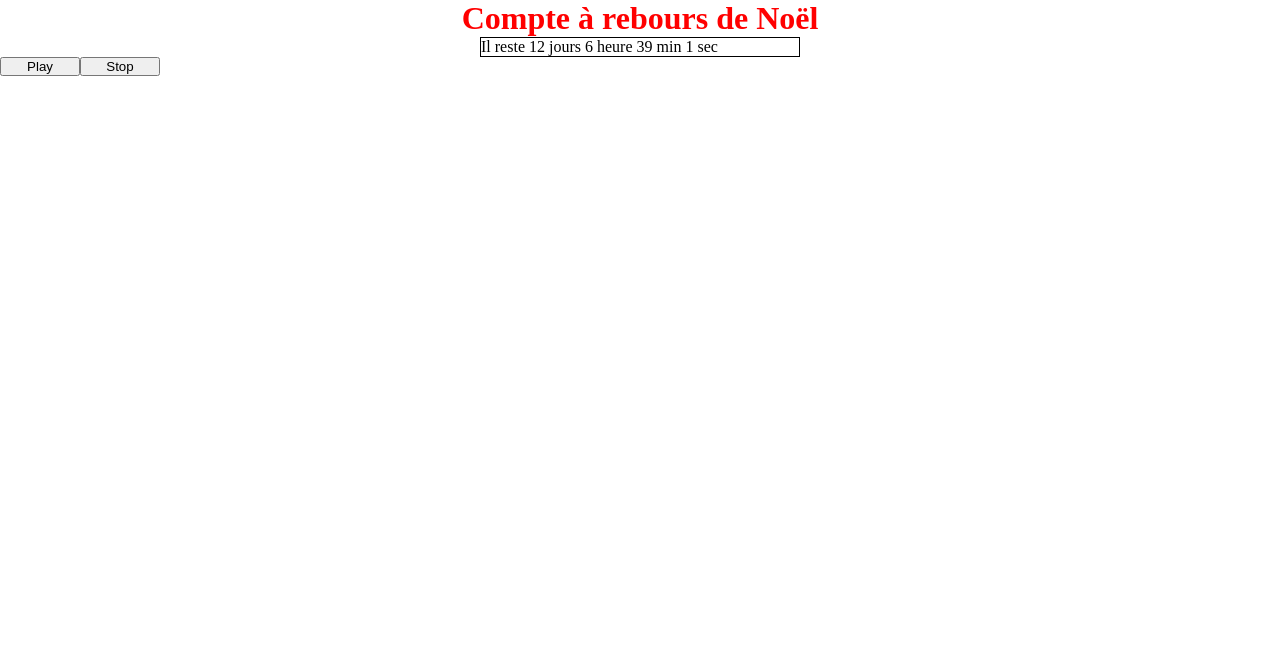
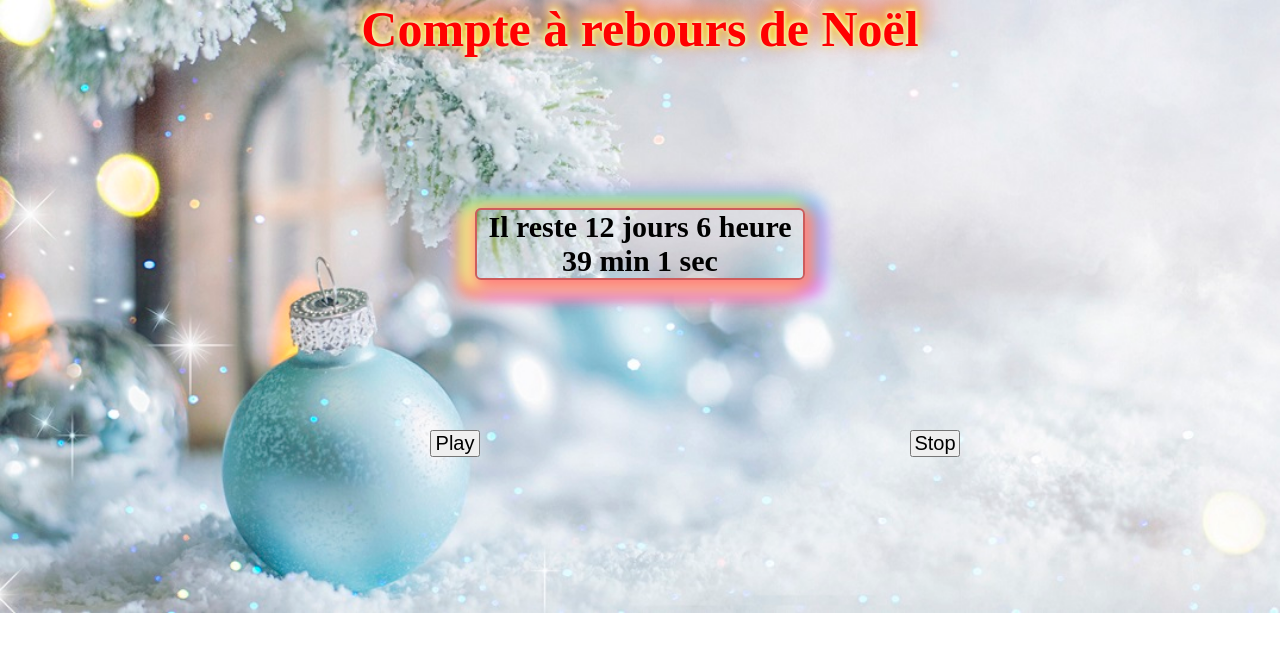
Before and after one commit to Angelique59212/compte_a_rebours, a plain HTML site: page index.html in a window 1280 px wide. Drawn offline with Linux system fonts and the light colour scheme.

Commit message:
finished

```diff
--- a/css/style.css
+++ b/css/style.css
@@ -4,6 +4,38 @@
     box-sizing: border-box;
 }
 
-/*html {*/
-/*    font-size: 62.5%;*/
-/*}*/
+html {
+    font-size: 62.5%;
+}
+
+body {
+    background-image: url("/noel.jpg");
+    background-repeat: no-repeat;
+    background-size: cover;
+}
+
+h1 {
+    font-size: 5rem;
+    color: #FFFFFF;
+    text-shadow: 0 -1px 4px #FFF, 0 -2px 10px #ff0, 0 -10px 20px #ff8000, 0 -18px 40px #F00;
+}
+
+div {
+    -webkit-box-shadow: 5px 5px 15px 5px #FF8080, -9px 5px 15px 5px #FFE488, -7px -5px 15px 5px #8CFF85, 12px -5px 15px
+    5px #80C7FF, 12px 10px 15px 7px #E488FF, -10px 10px 15px 7px #FF616B, -10px -7px 27px 1px #8E5CFF, 5px 5px 15px 5px
+    rgba(0,0,0,0);
+    box-shadow: 5px 5px 15px 5px #FF8080, -9px 5px 15px 5px #FFE488, -7px -5px 15px 5px #8CFF85, 12px -5px 15px 5px
+    #80C7FF, 12px 10px 15px 7px #E488FF, -10px 10px 15px 7px #FF616B, -10px -7px 27px 1px #8E5CFF, 5px 5px 15px 5px
+    rgba(0,0,0,0);
+}
+
+.center {
+    margin-left: 43rem;
+
+}
+
+@media screen and (max-width: 1010px) {
+    body {
+        background-size: unset;
+    }
+}
--- a/js/app.js
+++ b/js/app.js
@@ -3,32 +3,45 @@ const div = document.createElement("div");
 const buttonPlay = document.createElement("button");
 const buttonStop = document.createElement("button");
 
+//id and class for style
+buttonPlay.id = "play";
+buttonStop.id = "stop";
+buttonPlay.className = "center";
+buttonStop.className = "center";
 
 document.body.appendChild(title);
 document.body.appendChild(div);
 document.body.appendChild(buttonPlay);
 document.body.appendChild(buttonStop);
 
-
+/**
+ * create date christmas
+ * @type {number}
+ */
 const christmas = new Date(2021,11,24,24,0,0,0).getTime();
 
 buttonPlay.innerHTML= "Play";
+buttonPlay.style.width = "5rem";
+buttonPlay.style.fontSize = "2rem";
+
 buttonStop.innerHTML = "Stop";
+buttonStop.style.width = "5rem";
+buttonStop.style.fontSize = "2rem";
+
+
 title.innerHTML = " Compte à rebours de Noël";
-
 title.style.color = "red";
 title.style.textAlign = "center";
 
-div.style.border = "1px solid black";
-div.style.width = "20rem";
-div.style.margin = " 0 auto";
 
-buttonPlay.style.width = "5rem";
-buttonStop.style.width = "5rem";
-
-
-
-
+div.style.border = "2px double indianred";
+div.style.borderRadius = "6px 6px";
+div.style.boxShadow = "";
+div.style.width = "33rem";
+div.style.margin = "15rem auto";
+div.style.textAlign = "center";
+div.style.fontWeight = "bold";
+div.style.fontSize = "3rem";
 
 
 let dateChristmas = new Account(christmas, buttonStop, buttonPlay);
```
Also changed, not shown: index.html (+1 -1 lines), js/Account.js (+14 -0 lines), noel.jpg (added).
